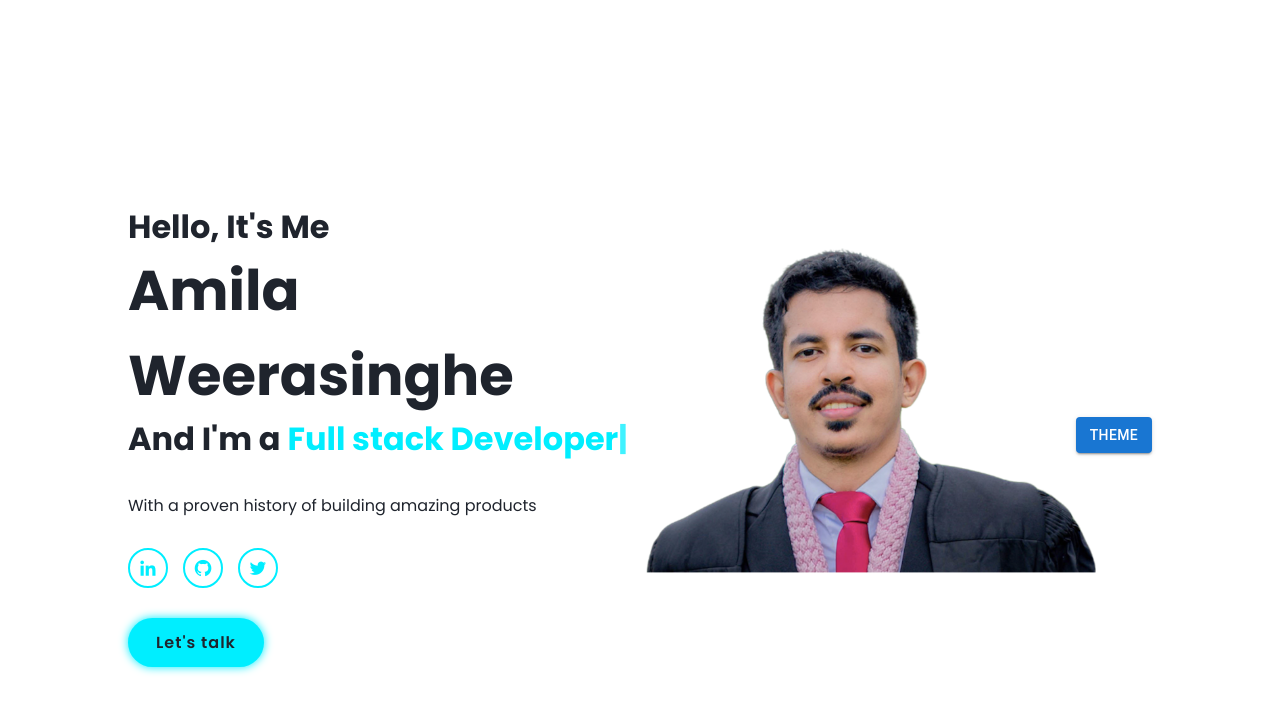
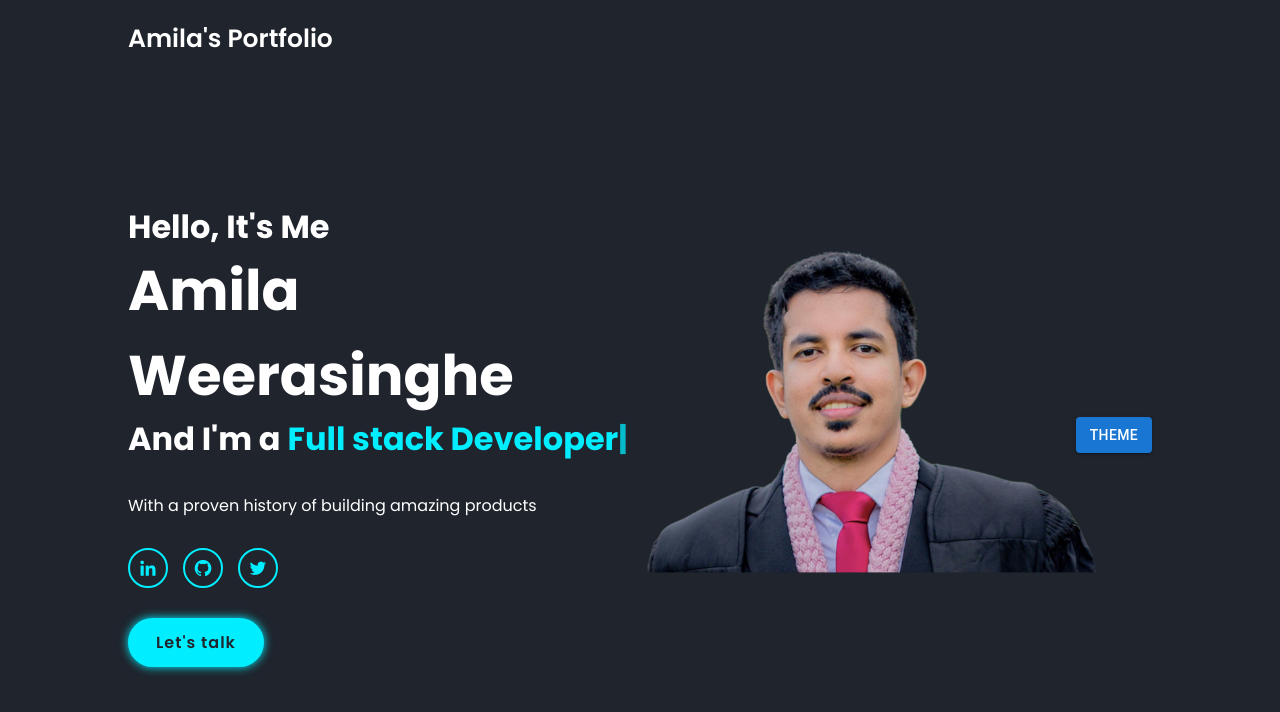
Before and after one commit to AmilaWeerasinghe/amilaweerasinghe.github.io, a React (Create React App) app: page / in a window 1280 px wide. Shown: the top 712 px of the page. Built offline with nearby package versions, Linux system fonts and the light colour scheme.

Commit message:
change the colors

```diff
--- a/src/styles.css
+++ b/src/styles.css
@@ -7,17 +7,12 @@
     font-family: 'Poppins', sans-serif;
 }
 
-/* body {
-    background: #1f242d;
-    color: #fff;
-} */
-
-body.light {
+body.dark {
     background: #1f242d;
     color: #fff;
 }
 
-body.dark {
+body.light {
     background: #fff;
     color: #1f242d;
 }
```
